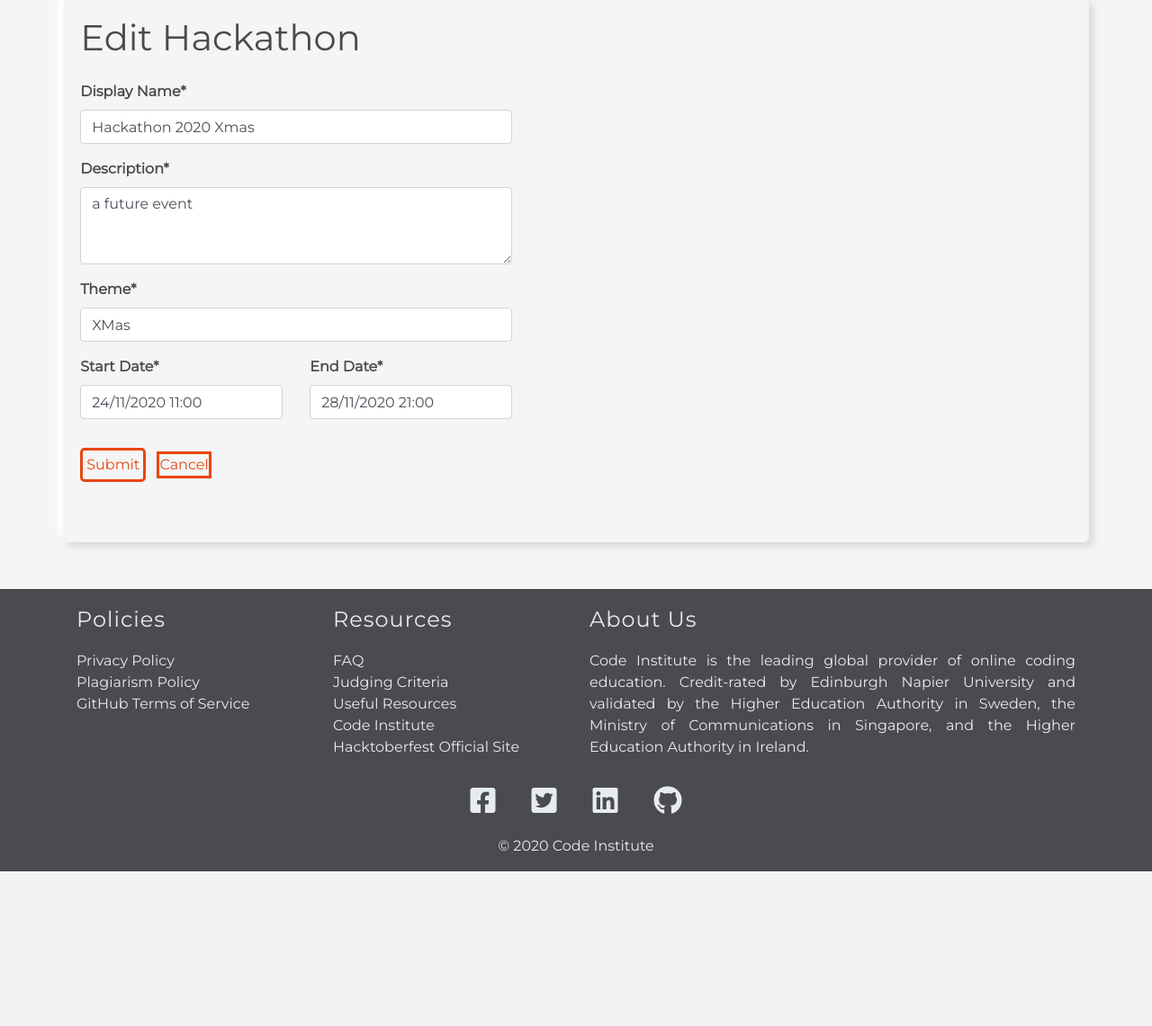
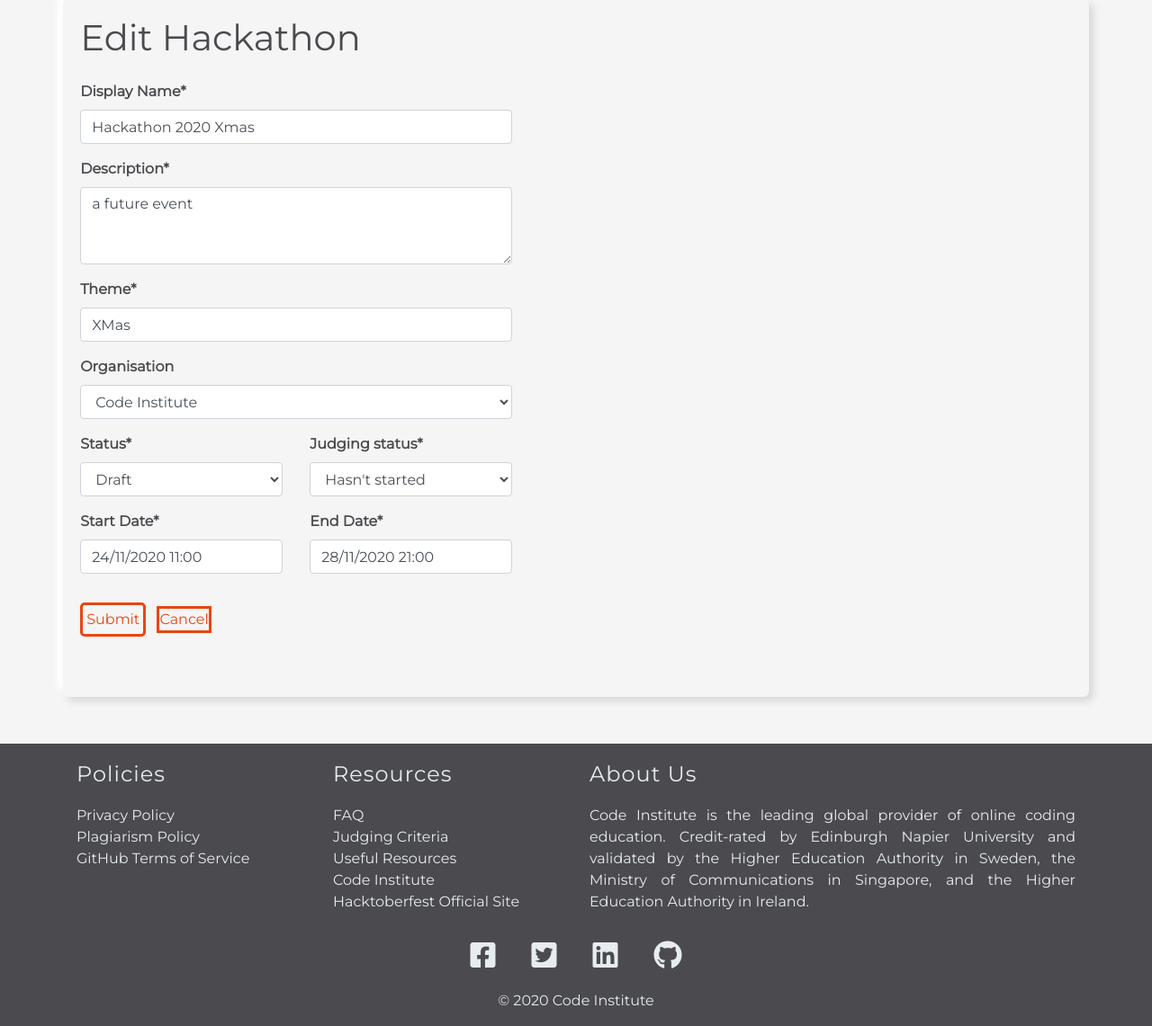
Before and after one commit to Code-Institute-Community/ci-hackathon-app, a Django app: page /hackathon/1/update in a window 1280 px wide. Shown: the part 89-1230 px from the top of the page at 90% size. Before the commit the page ends 1058 px from the top, so only its background shows below. Run offline with Django 3.2, Linux system fonts and the light colour scheme; a user stored in the database is signed in; data comes from the database, SQL or seed files in the repository; parts of the project's set-up code (start-up, migrations or seed data) failed here and were passed over; some libraries are stand-ins or nearby versions.

Commit message:
#A02/#A03 Adding new fields to create/edit hackathon form (#123)

```diff
--- a/hackathon/forms.py
+++ b/hackathon/forms.py
@@ -1,6 +1,8 @@
 from django import forms
+
+from accounts.models import Organisation
 from .models import Hackathon
-
+from .lists import STATUS_TYPES_CHOICES, JUDGING_STATUS_CHOICES
 
 class HackathonForm(forms.ModelForm):
     """ A form to enable users to add hackathon events via the frontend site.
@@ -25,8 +27,7 @@ class HackathonForm(forms.ModelForm):
                 'rows': 3,
                 'placeholder': 'Tell us more about this event...'
             }
-        ),
-        required=True
+        )
     )
     theme = forms.CharField(
         label='Theme',
@@ -63,7 +64,27 @@ class HackathonForm(forms.ModelForm):
             }
         ),
     )
+    status = forms.CharField(
+        label="Status",
+        required=True,
+        widget=forms.Select(choices=STATUS_TYPES_CHOICES),
+    ),
+    judging_status = forms.CharField(
+        label="Judging Status",
+        required=True,
+        widget=forms.Select(choices=JUDGING_STATUS_CHOICES),
+    ),
+    organisation = forms.ModelChoiceField(
+        label="Organisation",
+        queryset=Organisation.objects.order_by('display_name'),
+    ),
 
     class Meta:
         model = Hackathon
-        fields = ['display_name', 'description', 'theme', 'start_date', 'end_date']
+        fields = ['display_name', 'description', 'theme', 'start_date',
+                  'end_date', 'status', 'judging_status', 'organisation',
+                  ]
+
+    def __init__(self, *args, **kwargs):
+        super(HackathonForm, self).__init__(*args, **kwargs)
+        self.fields['organisation'].empty_label = None
--- a/hackathon/templates/hackathon/create-event.html
+++ b/hackathon/templates/hackathon/create-event.html
@@ -34,6 +34,15 @@
         <div class="col-12">
           {{ form.theme|as_crispy_field }}
         </div>
+        <div class="col-12">
+          {{ form.organisation|as_crispy_field }}
+        </div>
+        <div class="col-12 col-md-6">
+          {{ form.status|as_crispy_field }}
+        </div>
+        <div class="col-12 col-md-6">
+          {{ form.judging_status|as_crispy_field }}
+        </div>
         <div class="col-12 col-md-6">
           {{ form.start_date|as_crispy_field }}
         </div>
--- a/hackathon/views.py
+++ b/hackathon/views.py
@@ -150,7 +150,7 @@ def create_hackathon(request):
             return redirect("hackathon:hackathon-list")
 
         template = "hackathon/create-event.html"
-        form = HackathonForm()
+        form = HackathonForm(initial={'organisation': 1})
 
         return render(request, template, {"form": form})
 
@@ -178,6 +178,7 @@ def create_hackathon(request):
         # Submit form and save record
         if form.is_valid():
             form.instance.created_by = request.user
+            form.instance.organiser = request.user
             form.save()
             messages.success(
                 request, 'Thanks for submitting a new Hackathon event!')
```
Also changed, not shown: hackathon/templates/hackathon/includes/hackathon_card.html (+5 -4 lines), home/templates/home/index.html (+2 -6 lines).
